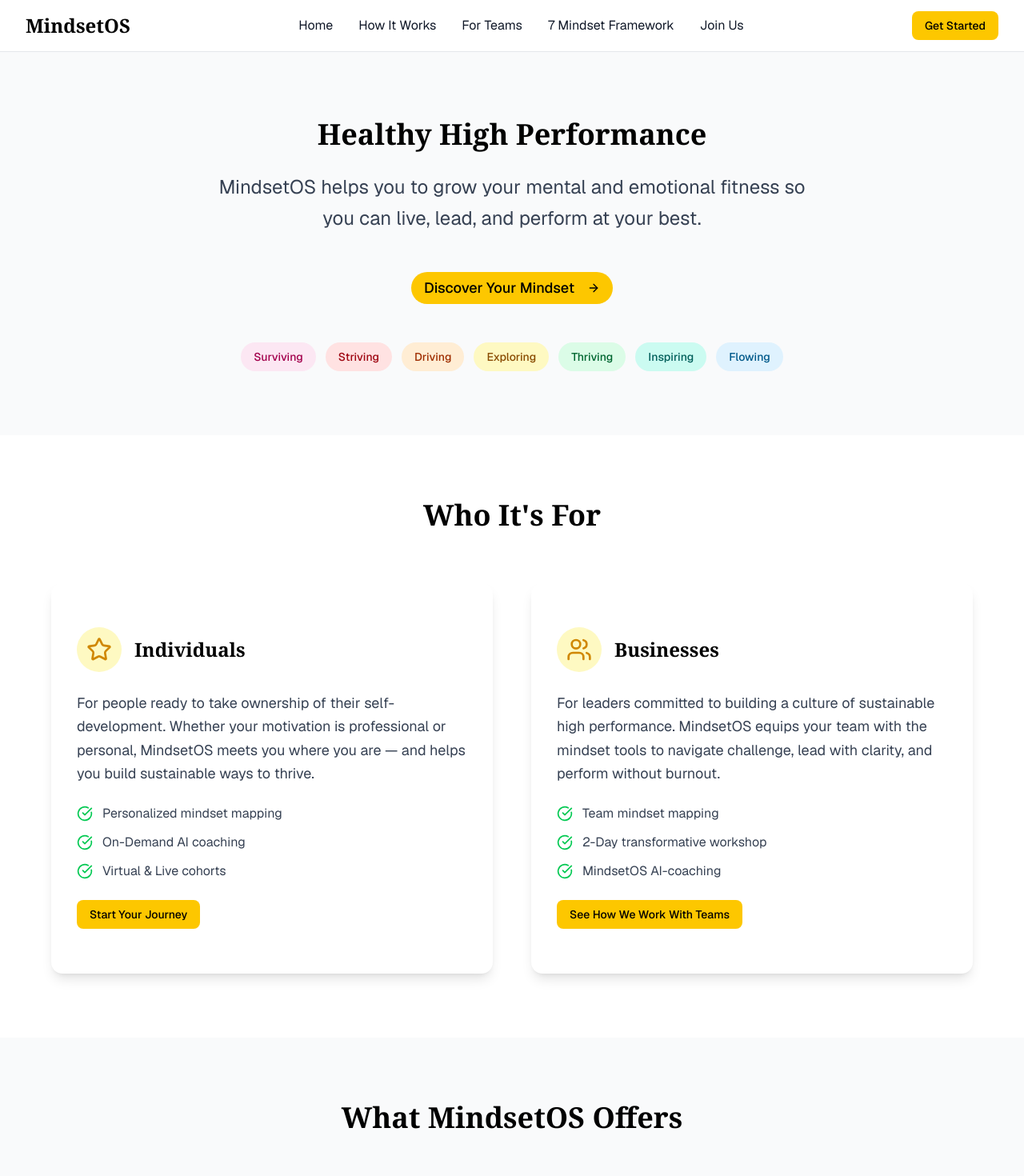
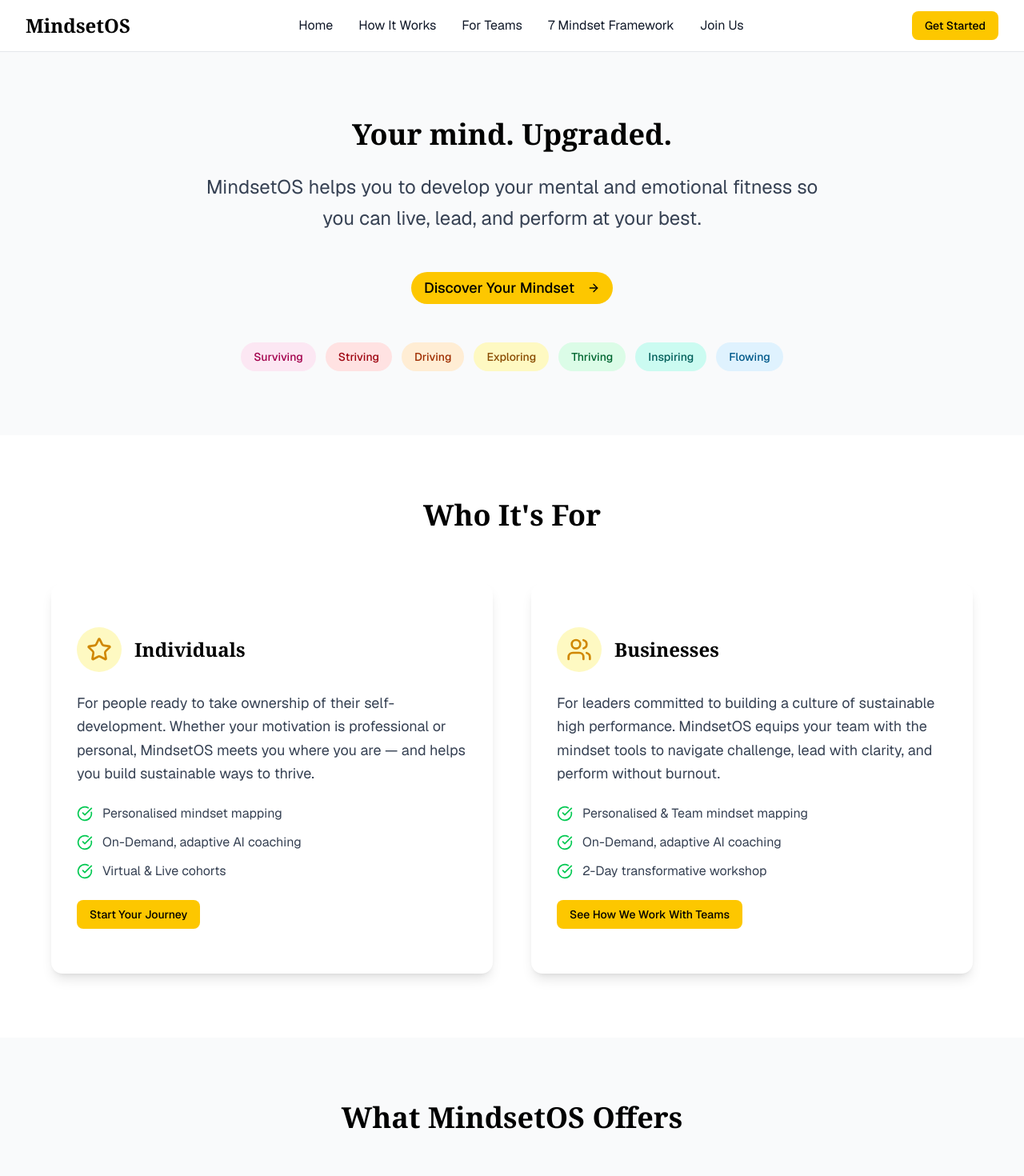
Before and after one commit to jakeh-777/mindsetos-website-v2, a Next.js app: page / in a window 1280 px wide. Shown: the top 1470 px of the page at 80% size. Built offline with nearby package versions, Linux system fonts and the light colour scheme.

Commit message:
Updated page.tsx

```diff
--- a/app/page.tsx
+++ b/app/page.tsx
@@ -36,7 +36,7 @@ export default function HomePage() {
   }
 
   const mindsets = [
-    { name: "Surviving", color: "bg-pink-100 text-pink-800",},
+    { name: "Surviving", color: "bg-pink-100 text-pink-800", description: "Resilient and enduring" },
     { name: "Striving", color: "bg-red-100 text-red-800", description: "Ambitious and achieving" },
     { name: "Driving", color: "bg-orange-100 text-orange-800", description: "Focused and determined" },
     { name: "Exploring", color: "bg-yellow-100 text-yellow-800", description: "Curious and discovering" },
@@ -119,10 +119,10 @@ export default function HomePage() {
       <section className="py-20 px-4 sm:px-6 lg:px-8">
         <div className="max-w-4xl mx-auto text-center">
           <h1 className="text-2xl md:text-4xl font-bold text-black mb-6 font-serif leading-tight">
-            Healthy High Performance
+            Your mind. Upgraded.
           </h1>
           <p className="text-xl md:text-2xl text-gray-700 mb-12 leading-relaxed max-w-3xl mx-auto">
-            MindsetOS helps you to grow your mental and emotional fitness so you can live, lead, and perform at your
+            MindsetOS helps you to develop your mental and emotional fitness so you can live, lead, and perform at your
             best.
           </p>
 
@@ -176,11 +176,11 @@ export default function HomePage() {
                 <ul className="space-y-3">
                   <li className="flex items-center text-gray-700">
                     <CheckCircle className="h-5 w-5 text-green-500 mr-3 flex-shrink-0" />
-                    Personalized mindset mapping
+                    Personalised mindset mapping
                   </li>
                   <li className="flex items-center text-gray-700">
                     <CheckCircle className="h-5 w-5 text-green-500 mr-3 flex-shrink-0" />
-                    On-Demand AI coaching
+                    On-Demand, adaptive AI coaching
                   </li>
                   <li className="flex items-center text-gray-700">
                     <CheckCircle className="h-5 w-5 text-green-500 mr-3 flex-shrink-0" />
@@ -209,15 +209,15 @@ export default function HomePage() {
                 <ul className="space-y-3">
                   <li className="flex items-center text-gray-700">
                     <CheckCircle className="h-5 w-5 text-green-500 mr-3 flex-shrink-0" />
-                    Team mindset mapping
+                    Personalised & Team mindset mapping
+                  </li>
+                  <li className="flex items-center text-gray-700">
+                    <CheckCircle className="h-5 w-5 text-green-500 mr-3 flex-shrink-0" />
+                    On-Demand, adaptive AI coaching
                   </li>
                   <li className="flex items-center text-gray-700">
                     <CheckCircle className="h-5 w-5 text-green-500 mr-3 flex-shrink-0" />
                     2-Day transformative workshop
-                  </li>
-                  <li className="flex items-center text-gray-700">
-                    <CheckCircle className="h-5 w-5 text-green-500 mr-3 flex-shrink-0" />
-                    MindsetOS AI-coaching
                   </li>
                 </ul>
                 <Button className="mt-6 bg-yellow-400 hover:bg-yellow-500 text-black font-medium" asChild>
```
